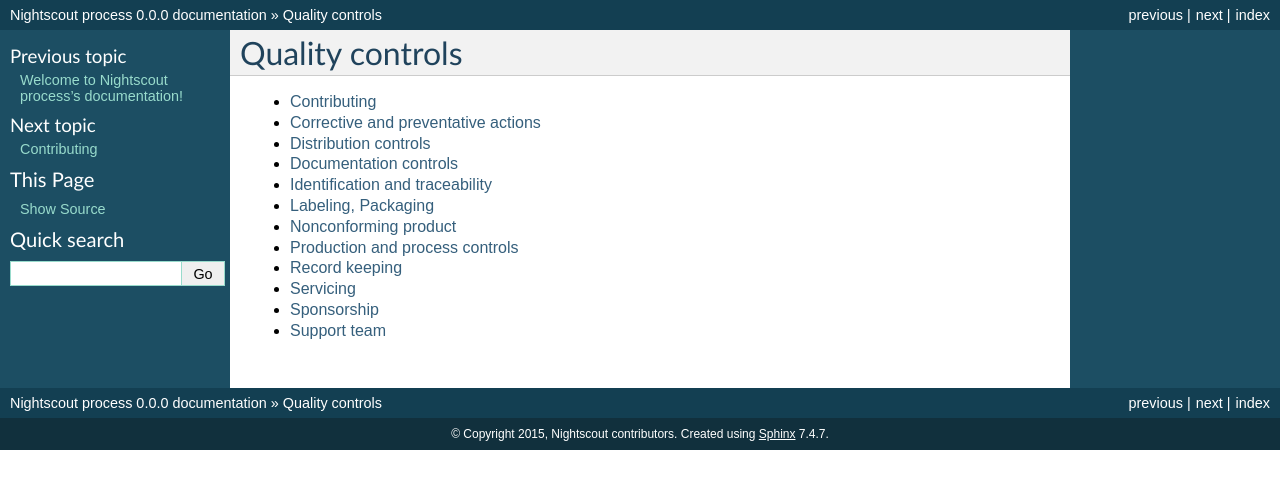
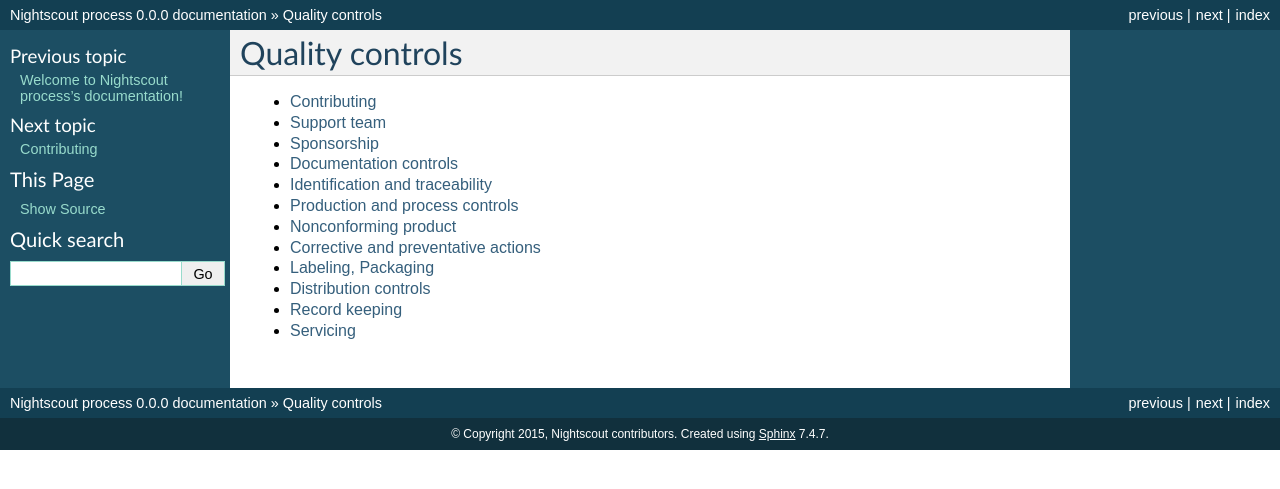
Before and after one commit to nightscout/process-controls, a Sphinx documentation site: the page built from source/controls/index.rst, in a window 1280 px wide. Shown: the top 489 px of the page. Built offline with Sphinx 7.4.7, drawn with Linux system fonts in a browser that asks for light colours; formulas are drawn with MathJax 3.

Commit message:
re-order to match fda's order

```diff
--- a/source/controls/index.rst
+++ b/source/controls/index.rst
@@ -6,14 +6,14 @@ Quality controls
    :maxdepth: 2
 
    contributing/index
-   corrective/index
-   distribution/index
+   support/index
+   sponsorship/index
    documentation/index
    identification/index
+   production/index
+   nonconforming/index
+   corrective/index
    labeling/index
-   nonconforming/index
-   production/index
+   distribution/index
    recordkeeping/index
    servicing/index
-   sponsorship/index
-   support/index
```
